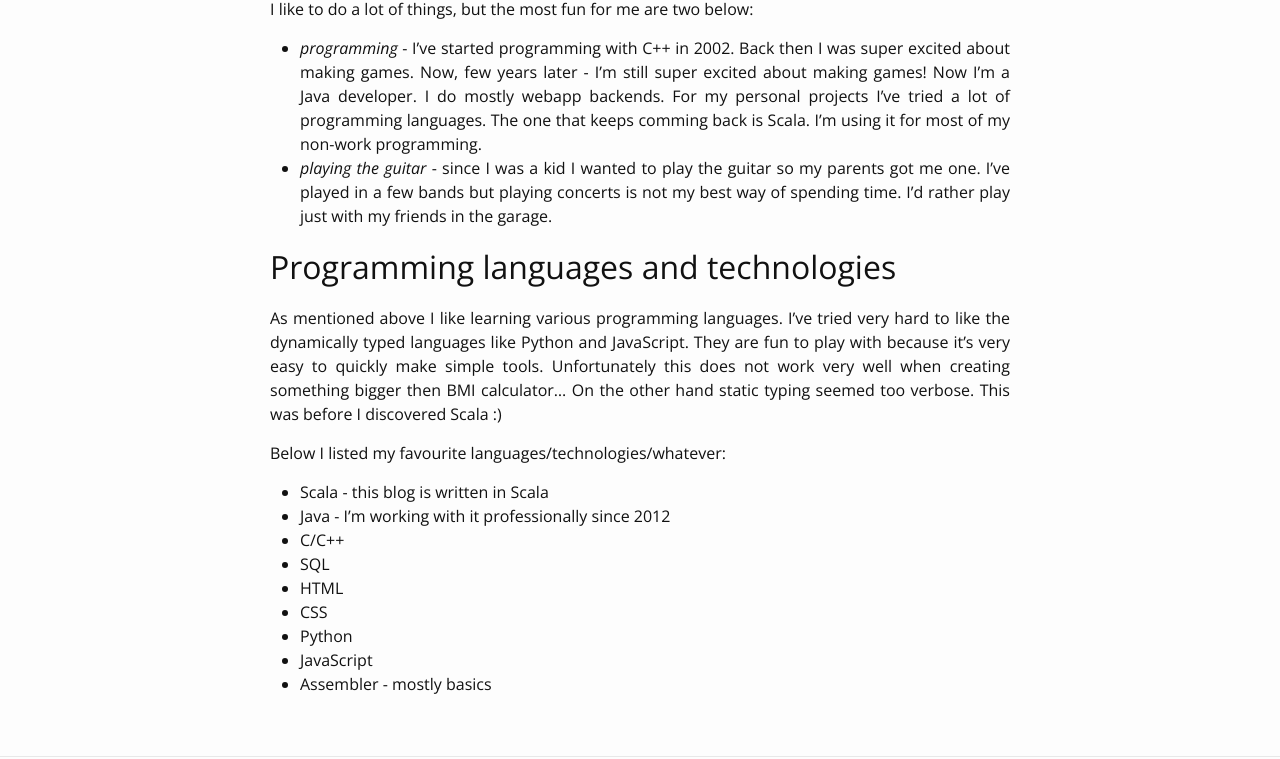
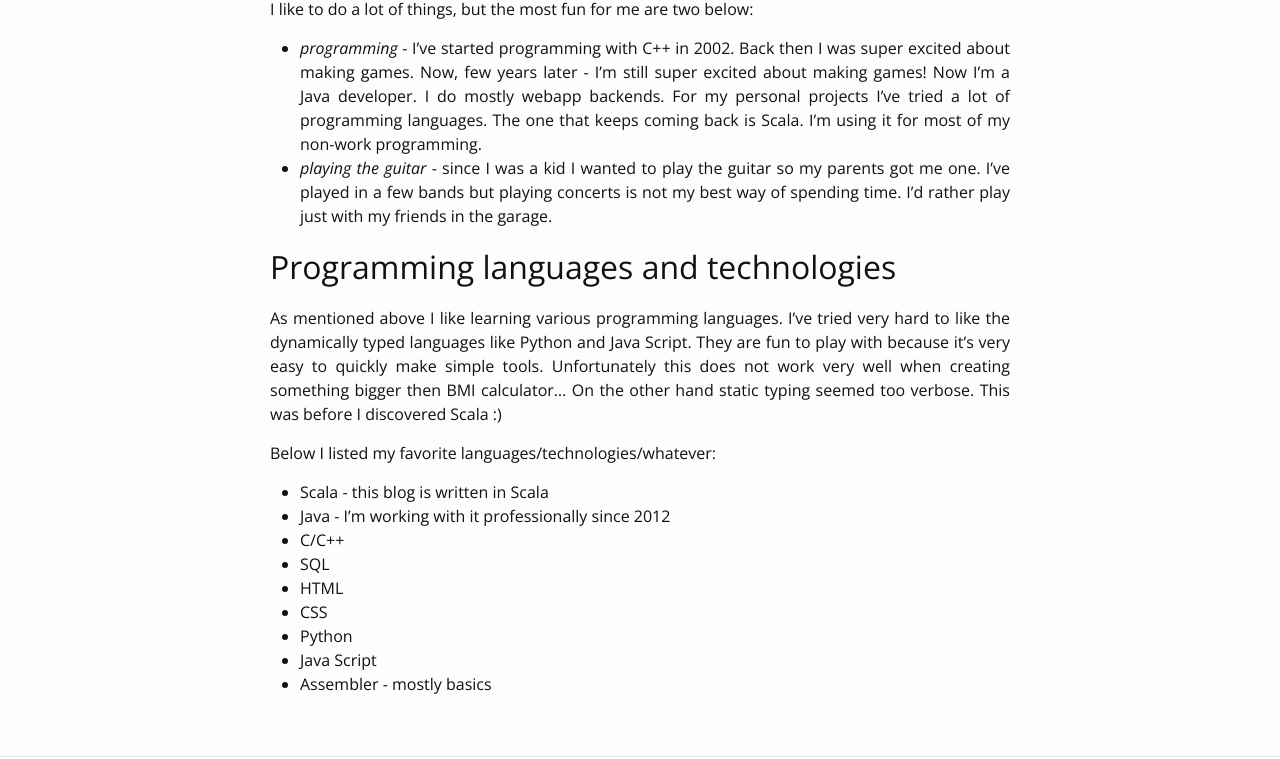
Before and after one commit to marad/marad.github.io, a Jekyll site: the page built from about.md, in a window 1280 px wide. Shown: the part 356-1115 px from the top of the page. Built offline with Jekyll 4.4.1, drawn with Linux system fonts in a browser that asks for light colours.

Commit message:
Spellchecking

```diff
--- a/about.md
+++ b/about.md
@@ -10,13 +10,13 @@
 
 I like to do a lot of things, but the most fun for me are two below:
 
-* _programming_ - I've started programming with C++ in 2002. Back then I was super excited about making games. Now, few years later - I'm still super excited about making games! Now I'm a Java developer. I do mostly webapp backends. For my personal projects I've tried a lot of programming languages. The one that keeps comming back is Scala. I'm using it for most of my non-work programming.
+* _programming_ - I've started programming with C++ in 2002. Back then I was super excited about making games. Now, few years later - I'm still super excited about making games! Now I'm a Java developer. I do mostly webapp backends. For my personal projects I've tried a lot of programming languages. The one that keeps coming back is Scala. I'm using it for most of my non-work programming.
 * _playing the guitar_ - since I was a kid I wanted to play the guitar so my parents got me one. I've played in a few bands but playing concerts is not my best way of spending time. I'd rather play just with my friends in the garage.
 
 ## Programming languages and technologies
-As mentioned above I like learning various programming languages. I've tried very hard to like the dynamically typed languages like Python and JavaScript. They are fun to play with because it's very easy to quickly make simple tools. Unfortunately this does not work very well when creating something bigger then BMI calculator... On the other hand static typing seemed too verbose. This was before I discovered Scala :)
+As mentioned above I like learning various programming languages. I've tried very hard to like the dynamically typed languages like Python and Java Script. They are fun to play with because it's very easy to quickly make simple tools. Unfortunately this does not work very well when creating something bigger then BMI calculator... On the other hand static typing seemed too verbose. This was before I discovered Scala :)
 
-Below I listed my favourite languages/technologies/whatever:
+Below I listed my favorite languages/technologies/whatever:
 
 * Scala - this blog is written in Scala
 * Java - I'm working with it professionally since 2012
@@ -25,5 +25,5 @@
 * HTML
 * CSS
 * Python
-* JavaScript
+* Java Script
 * Assembler - mostly basics
```
Also changed, not shown: _posts/2015-04-04-scalartemis.md (+4 -4 lines), games.md (+2 -2 lines), programs.md (+3 -3 lines).
